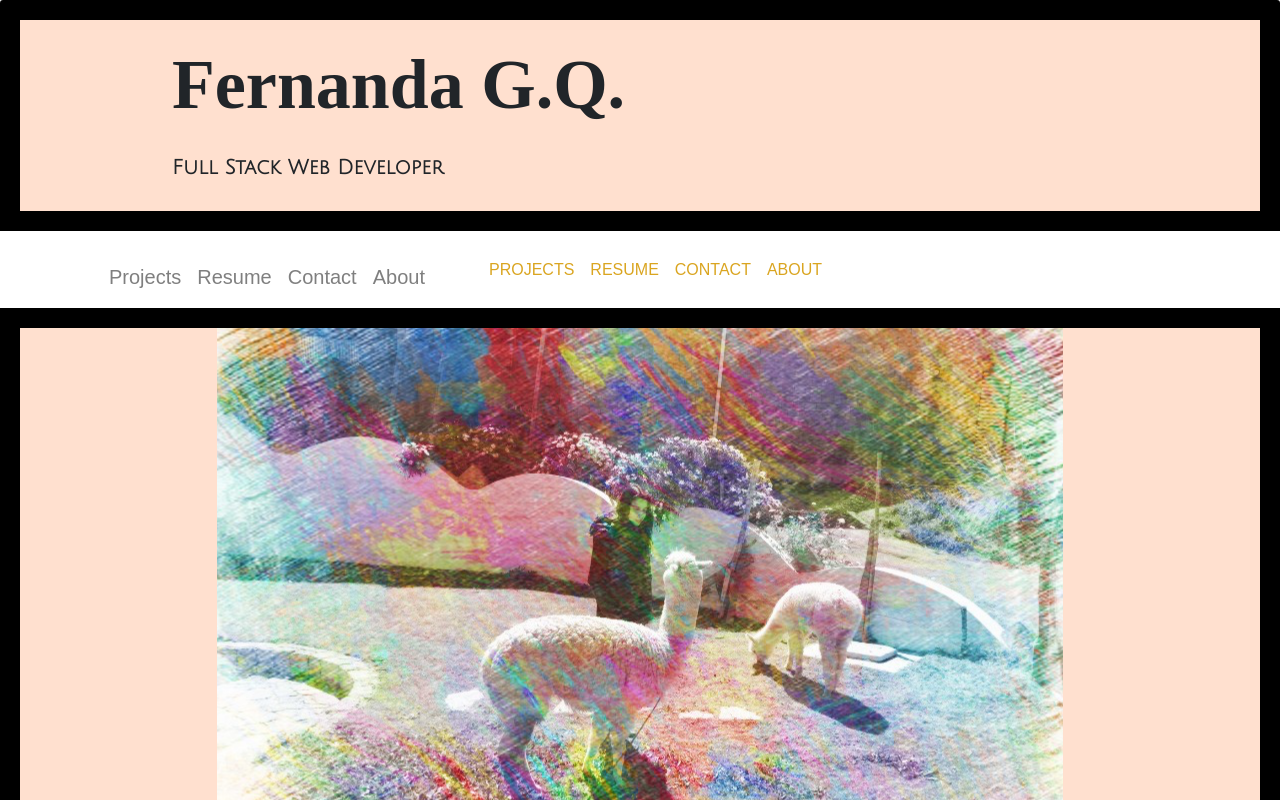
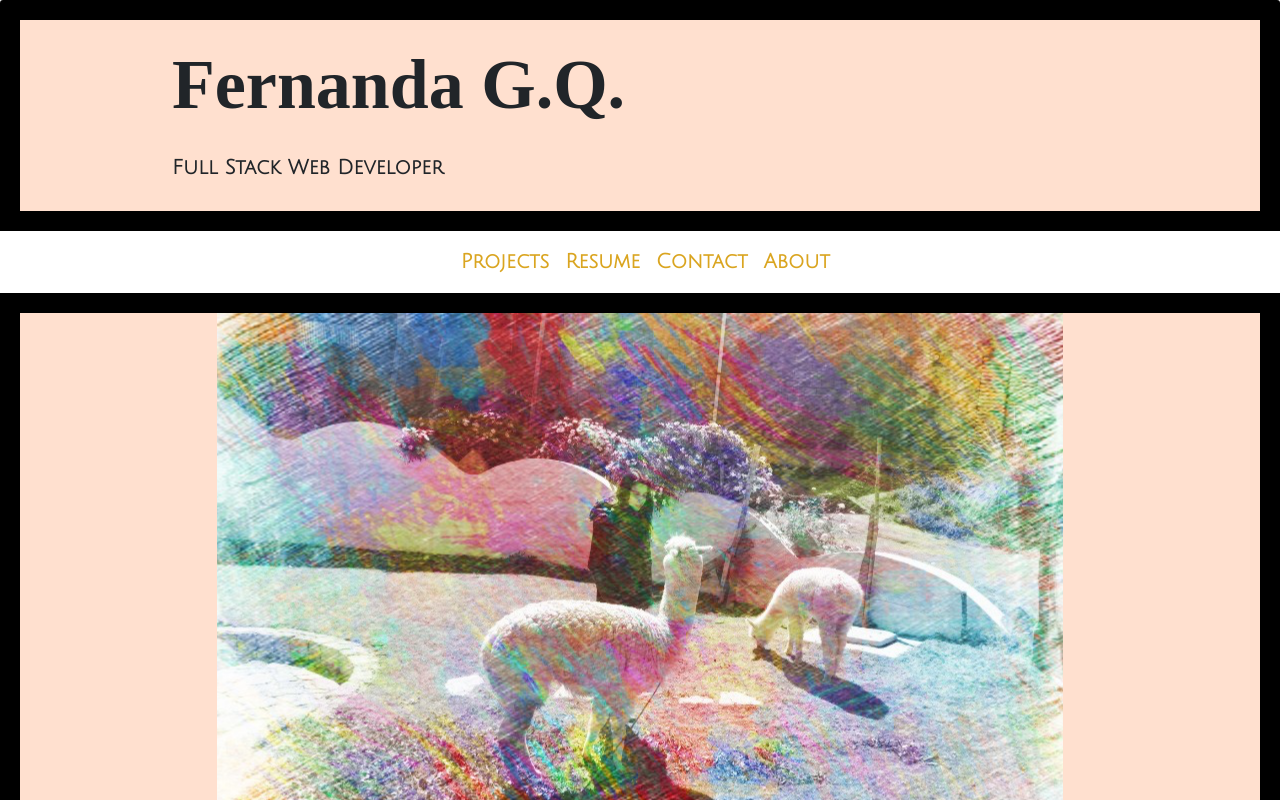
Before and after one commit to fernandagq/fergq, a React (Create React App) app: page / in a window 1280 px wide. Shown: the top 800 px of the page. Built offline with nearby package versions, Linux system fonts and the light colour scheme; a web font is replaced by a local one.

Commit message:
nav fixed

```diff
--- a/src/components/About/index.js
+++ b/src/components/About/index.js
@@ -3,7 +3,7 @@ import "./style.css"
 
 function About() {
   return (
-    <div id="mainContainer">
+    <div id="aboutContainer">
       <div className="container">
         <div className="row">
           <div className="col-md-4">
@@ -29,7 +29,7 @@ function About() {
             </div>
             <div id="cardOne" className="card">
               <div className="card-body">
-                <h5 className="card-title">Full Stack Web Developer</h5>
+                <h5 className="card-title">Web Developer</h5>
                 <h6 className="card-subtitle mb-2 text-muted">Siblings: Alejandro, Natalia, and Alan</h6>
                 <p className="card-text">When I realized I could create apps to solve simple problems for my family, it became more of a passion than a lukewarm interest.  <a href="https://fernandagq.github.io/Wordscape/" className="card-link">Wordscape</a>, my first collaborative group project was inspired by my little brother's dysgraphia. Tired of seeing him struggle to study his vocabulary words for school, I came up with an idea that would alleviate some of his stress.</p>
 
--- a/src/components/About/style.css
+++ b/src/components/About/style.css
@@ -1,20 +1,12 @@
-#aboutContainer{
-    background: rgb(53, 46, 46);
-    /* background: url(../img/aboutBackground.jpg)no-repeat center center fixed;
-    -webkit-background-size: cover;
-    -moz-background-size: cover;
-    -o-background-size: cover;
-    background-size: cover;
-    padding: 10px;; */
+@import url('https://fonts.googleapis.com/css?family=Julius+Sans+One');
 
-}
 .jumbotron.jumbotron-fluid{
     width: 100%;
     height: 720px;
     margin: 0px !important;
     padding: 0px !important;
     background-color: transparent !important;
-    box-shadow: 0 4px 8px 0 rgba(176, 199, 73, 0.658), 0 6px 20px 0 rgba(204, 240, 75, 0.685);
+    box-shadow: 0 4px 8px 0 rgba(57, 59, 49, 0.658), 0 6px 20px 0 rgba(26, 31, 12, 0.685);
 
 }
 
@@ -63,8 +55,8 @@
     height: 400px;
     margin: 0px !important;
     padding: 0px !important;
-    background-color: white !important;
-    color: teal;
+    background-color: transparent !important;
+    color: black;
     text-align:center
 }
  #cardTwo{
@@ -72,8 +64,8 @@
     height: 280px;
     margin: 0px !important;
     padding: 0px !important;
-    background-color: white !important;
-    color: salmon;
+    background-color: transparent !important;
+    color: black;
     text-align:center
 
  }
@@ -83,22 +75,32 @@
     height: 250px;
     margin: 0px !important;
     padding: 0px !important;
-    background-color: white !important;
-    color:salmon;
+    background-color: transparent !important;
+    color: black;
     text-align:center
 
  }
  .card-text{
-     font-family: sans-serif;
-     font-size:16px;
+     font-family: 'Julius Sans One';
+     font-size:15px;
+
  }
 
  h5{
-     font-size: 30px;
+     font-size: 20px;
      font-weight: bold;
+     font-family: 'Julius Sans One';
+
+
  }
 
  h6{
-     font-size: 20px;
-     font-family: sans-serif;
+     font-size: 15px;
+     font-family: 'Julius Sans One';
  }
+
+ #aboutContainer{
+     background-color: #ffe0cf;
+     border: solid black 20px;
+     margin-bottom: 40px;
+ }
--- a/src/components/AboutNav/index.js
+++ b/src/components/AboutNav/index.js
@@ -25,9 +25,11 @@ class NavBar extends Component {
         <div id="mainContainer">
         <div className="container">
   <div className="row">
-    <div id="extraNav" className="col-md-2">
+  <div className="col-md-4">
+        </div>
+    <div id="Nav" className="col-md-4">
     <Navbar color="faded" light expand="sm">
-          <NavbarToggler onClick={this.toggleNavbar} className="mr-2" />
+          <NavbarToggler onClick={this.toggleNavbar} />
           <Collapse isOpen={!this.state.collapsed} navbar>
             <Nav navbar>
               <NavItem>
@@ -46,28 +48,8 @@ class NavBar extends Component {
           </Collapse>
         </Navbar>
     </div>
-    <div className="col-md-6">
-            <nav className="navbar navbar-trans navbar-expand-lg navbar-light bg-clear" id="homeNav">
-                <div className="collapse navbar-collapse" id="navbarTogglerDemo02">
-                    <ul className="navbar-nav ml-auto mt-2 mt-lg-0">
-                        <li className="nav-item">
-                            <Link to="/" id="homeProjects" className="nav-link">Home</Link>
-                        </li>
-                        <li className="nav-item">
-                            <Link to="/resume" id="homeResume" className="nav-link">Resume</Link>
-                        </li>
-                        <li className="nav-item">
-                            <Link to="/contact" id="homeContact" className="nav-link">Contact</Link>
-                        </li>
-                        <li className="nav-item">
-                            <Link to="/projects" id="homeContact" className="nav-link">Projects</Link>
-                        </li>
-                    </ul>
-                </div>
-            </nav>
-        </div>
     </div>
-    <div className="col-md-2">
+    <div className="col-md-4">
     </div>
   </div>
 </div>
--- a/src/components/ContactNav/index.js
+++ b/src/components/ContactNav/index.js
@@ -25,49 +25,31 @@ class NavBar extends Component {
         <div id="mainContainer">
         <div className="container">
   <div className="row">
-    <div id="extraNav" className="col-md-2">
+  <div className="col-md-4">
+        </div>
+    <div id="Nav" className="col-md-4">
     <Navbar color="faded" light expand="sm">
-          <NavbarToggler onClick={this.toggleNavbar} className="mr-2" />
+          <NavbarToggler onClick={this.toggleNavbar} />
           <Collapse isOpen={!this.state.collapsed} navbar>
             <Nav navbar>
               <NavItem>
-              <Link to="/" className="nav-link">Home</Link>
+              <Link to="/"  className="nav-link">Home</Link>
               </NavItem>
               <NavItem>
-              <Link to="/resume" className="nav-link">Resume</Link>
+              <Link to="/resume"  className="nav-link">Resume</Link>
+              </NavItem>
+              <NavItem>
+                <Link to="/about"  className="nav-link">About</Link>
               </NavItem>
               <NavItem>
               <Link to="/projects"  className="nav-link">Projects</Link>
-              </NavItem>
-              <NavItem>
-              <Link to="/about"  className="nav-link">About Me</Link>
               </NavItem>
             </Nav>
           </Collapse>
         </Navbar>
     </div>
-    <div className="col-md-6">
-            <nav className="navbar navbar-trans navbar-expand-lg navbar-light bg-clear" id="homeNav">
-                <div className="collapse navbar-collapse" id="navbarTogglerDemo02">
-                    <ul className="navbar-nav ml-auto mt-2 mt-lg-0">
-                        <li className="nav-item">
-                            <Link to="/" id="homeProjects" className="nav-link">Home</Link>
-                        </li>
-                        <li className="nav-item">
-                            <Link to="/resume" id="homeResume" className="nav-link">Resume</Link>
-                        </li>
-                        <li className="nav-item">
-                            <Link to="/projects" id="homeContact" className="nav-link">Projects</Link>
-                        </li>
-                        <li className="nav-item">
-                            <Link to="/about" id="homeContact" className="nav-link">About Me</Link>
-                        </li>
-                    </ul>
-                </div>
-            </nav>
-        </div>
     </div>
-    <div className="col-md-2">
+    <div className="col-md-4">
     </div>
   </div>
 </div>
--- a/src/components/ContactNav/style.css
+++ b/src/components/ContactNav/style.css
@@ -0,0 +1,3 @@
+.navLinks{
+    color: black !important;
+}
--- a/src/components/Home/style.css
+++ b/src/components/Home/style.css
@@ -1,14 +1,5 @@
 @import url('https://fonts.googleapis.com/css?family=Kristi');
 
-
-#mainContainer{
-  /* background: url(../img/background2.jpg) no-repeat center center fixed;
-  -webkit-background-size: cover;
-  -moz-background-size: cover;
-  -o-background-size: cover;
-  background-size: cover;
-  padding: 10px; */
-}
 
 
 
--- a/src/components/Nav/index.js
+++ b/src/components/Nav/index.js
@@ -1,4 +1,4 @@
-import React, {Component} from "react";
+import React, { Component } from "react";
 import "./style.css";
 import { Link } from 'react-router-dom';
 import { Collapse, Navbar, NavbarToggler, Nav, NavItem, NavLink } from 'reactstrap';
@@ -20,54 +20,33 @@ class NavBar extends Component {
       collapsed: !this.state.collapsed
     });
   }
-    render(){
+  render() {
     return (
       <div id="mainContainer">
-        <div className="container">
         <div className="row">
-    <div id="extraNav" className="col-md-4">
-    <Navbar color="faded" light expand="sm">
-          <NavbarToggler onClick={this.toggleNavbar} className="mr-2" />
+        <div className="col-md-4">
+        </div>
+          <div id="Nav" className="col-md-4">
+            <Navbar color="faded" className="navColor" light expand="sm">
+              <NavbarToggler onClick={this.toggleNavbar} />
               <Collapse isOpen={!this.state.collapsed} navbar>
                 <Nav navbar>
                   <NavItem>
-              <Link to="/projects"  className="nav-link">Projects</Link>
+                    <Link to="/projects" className="nav-link">Projects</Link>
                   </NavItem>
                   <NavItem>
                     <Link to="/resume" className="nav-link">Resume</Link>
                   </NavItem>
                   <NavItem>
-              <Link to="/contact"  className="nav-link">Contact</Link>
+                    <Link to="/contact" className="nav-link">Contact</Link>
                   </NavItem>
                   <NavItem>
-              <Link to="/about"  className="nav-link">About</Link>
+                    <Link to="/about" className="nav-link">About</Link>
                   </NavItem>
                 </Nav>
               </Collapse>
             </Navbar>
           </div>
-    <div className="col-md-8">
-            <nav className="navbar navbar-trans navbar-expand-lg navbar-light bg-clear" id="homeNav">
-                <div className="collapse navbar-collapse" id="navbarTogglerDemo02">
-                    <ul className="navbar-nav mr-auto mt-2 mt-lg-0">
-                        <li className="nav-item">
-                            <Link to="/projects" id="homeProjects" className="nav-link">Projects</Link>
-                        </li>
-                        <li className="nav-item">
-                            <Link to="/resume" id="homeResume" className="nav-link">Resume</Link>
-                        </li>
-                        <li className="nav-item">
-                            <Link to="/contact" id="homeContact" className="nav-link">Contact</Link>
-                        </li>
-                        <li className="nav-item">
-                            <Link to="/about" id="homeContact" className="nav-link">About</Link>
-                        </li>
-                    </ul>
-                </div>
-            </nav>
-        </div>
-    </div>
-
         </div>
       </div>
     );
--- a/src/components/Nav/style.css
+++ b/src/components/Nav/style.css
@@ -1,4 +1,7 @@
-#homeNav {
+@import url('https://fonts.googleapis.com/css?family=Julius+Sans+One');
+
+
+#Nav {
     background-color: transparent !important;
     width:100% !important;
     height: 100% !important;
@@ -6,29 +9,15 @@
     /* border: solid black 20px; */
   }
 
-a#homeProjects, a#homeContact, a#homeResume, #homeAbout{
-    /* text-shadow: 2px 2px pink;
-    color: teal !important;
-    font-weight: bold !important;
-    text-transform: uppercase;
-    font-family: 'Prompt', sans-serif;
-    font-size: 35px */
-    color:goldenrod;
-    text-transform: uppercase;
-
-}
-
-li{
-  float: right;
-
-}
 
 a.nav-link:hover{
     color:silver !important;
 
 }
 .nav-link{
-  font-family: sans-serif !important;
+  font-family: 'Julius Sans One' !important;
+  color: goldenrod !important;
+  font-weight: bold;
 }
 
   .navbar-trans {
--- a/src/components/ProjectNav/index.js
+++ b/src/components/ProjectNav/index.js
@@ -1,4 +1,4 @@
-import React, {Component} from "react";
+import React, { Component } from "react";
 import "./style.css";
 import { Link } from 'react-router-dom';
 import { Collapse, Navbar, NavbarToggler, Nav, NavItem, NavLink } from 'reactstrap';
@@ -20,52 +20,32 @@ class NavBar extends Component {
       collapsed: !this.state.collapsed
     });
   }
-    render(){
+  render() {
     return (
       <div id="projectContainer">
-        <div className="container">
         <div className="row">
-    <div id="extraNav" className="col-md-2">
+          <div className="col-md-4">
+          </div>
+          <div id="Nav" className="col-md-4">
             <Navbar color="faded" light expand="sm">
-          <NavbarToggler onClick={this.toggleNavbar} className="mr-2" />
+              <NavbarToggler onClick={this.toggleNavbar} />
               <Collapse isOpen={!this.state.collapsed} navbar>
                 <Nav navbar>
                   <NavItem>
-              <Link to="/"  className="nav-link">Home</Link>
+                    <Link to="/" className="nav-link">Home</Link>
                   </NavItem>
                   <NavItem>
-              <Link to="/resume"  className="nav-link">Resume</Link>
+                    <Link to="/resume" className="nav-link">Resume</Link>
                   </NavItem>
                   <NavItem>
-              <Link to="/contact"  className="nav-link">Contact</Link>
+                    <Link to="/contact" className="nav-link">Contact</Link>
                   </NavItem>
                   <NavItem>
-              <Link to="/about"  className="nav-link">About</Link>
+                    <Link to="/about" className="nav-link">About</Link>
                   </NavItem>
                 </Nav>
               </Collapse>
             </Navbar>
-    </div>
-    <div className="col-md-6">
-            <nav className="navbar navbar-trans navbar-expand-lg navbar-light bg-clear" id="homeNav">
-                <div className="collapse navbar-collapse" id="navbarTogglerDemo02">
-                    <ul className="navbar-nav ml-auto mt-2 mt-lg-0">
-                        <li className="nav-item">
-                            <Link to="/" id="homeProjects" className="nav-link">Home</Link>
-                        </li>
-                        <li className="nav-item">
-                            <Link to="/resume" id="homeResume" className="nav-link">Resume</Link>
-                        </li>
-                        <li className="nav-item">
-                            <Link to="/contact" id="homeContact" className="nav-link">Contact</Link>
-                        </li>
-                        <li className="nav-item">
-                            <Link to="/about" id="homeContact" className="nav-link">About</Link>
-                        </li>
-                    </ul>
-                </div>
-            </nav>
-        </div>
           </div>
         </div>
       </div>
--- a/src/components/ResumeNav/index.js
+++ b/src/components/ResumeNav/index.js
@@ -1,4 +1,4 @@
-import React, {Component} from "react";
+import React, { Component } from "react";
 import "./style.css";
 import { Link } from 'react-router-dom';
 import { Collapse, Navbar, NavbarToggler, Nav, NavItem, NavLink } from 'reactstrap';
@@ -20,52 +20,32 @@ class NavBar extends Component {
       collapsed: !this.state.collapsed
     });
   }
-    render(){
+  render() {
     return (
       <div id="mainContainer">
-        <div className="container">
           <div className="row">
-    <div id="extraNav"className="col-md-2">
-    <Navbar color="faded" light>
-          <NavbarToggler onClick={this.toggleNavbar} className="mr-2" />
+            <div className="col-md-4">
+            </div>
+            <div id="Nav" className="col-md-4">
+              <Navbar color="faded" light expand="sm">
+                <NavbarToggler onClick={this.toggleNavbar} />
                 <Collapse isOpen={!this.state.collapsed} navbar>
                   <Nav navbar>
                     <NavItem>
-              <Link to="/"  className="nav-link">Home</Link>
+                      <Link to="/" className="nav-link">Home</Link>
                     </NavItem>
                     <NavItem>
-              <Link to="/projects"  className="nav-link">Projects</Link>
+                      <Link to="/projects" className="nav-link">Projects</Link>
                     </NavItem>
                     <NavItem>
                       <Link to="/contact" className="nav-link">Contact</Link>
                     </NavItem>
                     <NavItem>
-              <Link to="/about"  className="nav-link">About</Link>
+                      <Link to="/about" className="nav-link">About</Link>
                     </NavItem>
                   </Nav>
                 </Collapse>
               </Navbar>
-    </div>
-    <div className="col-md-6">
-            <nav className="navbar navbar-trans navbar-expand-lg navbar-light bg-clear" id="homeNav">
-                <div className="collapse navbar-collapse" id="navbarTogglerDemo02">
-                    <ul className="navbar-nav ml-auto mt-2 mt-lg-0">
-                        <li className="nav-item">
-                            <Link to="/" id="homeProjects" className="nav-link">Home</Link>
-                        </li>
-                        <li className="nav-item">
-                            <Link to="/projects" id="homeResume" className="nav-link">Projects</Link>
-                        </li>
-                        <li className="nav-item">
-                            <Link to="/contact" id="homeContact" className="nav-link">Contact</Link>
-                        </li>
-                        <li className="nav-item">
-                            <Link to="/about" id="homeContact" className="nav-link">About</Link>
-                        </li>
-                    </ul>
-                </div>
-            </nav>
-        </div>
             </div>
           </div>
       </div>
```
Also changed, not shown: src/components/Resume/index.js (+0 -9 lines). Lines whose indentation alone changed are shown as unchanged.
